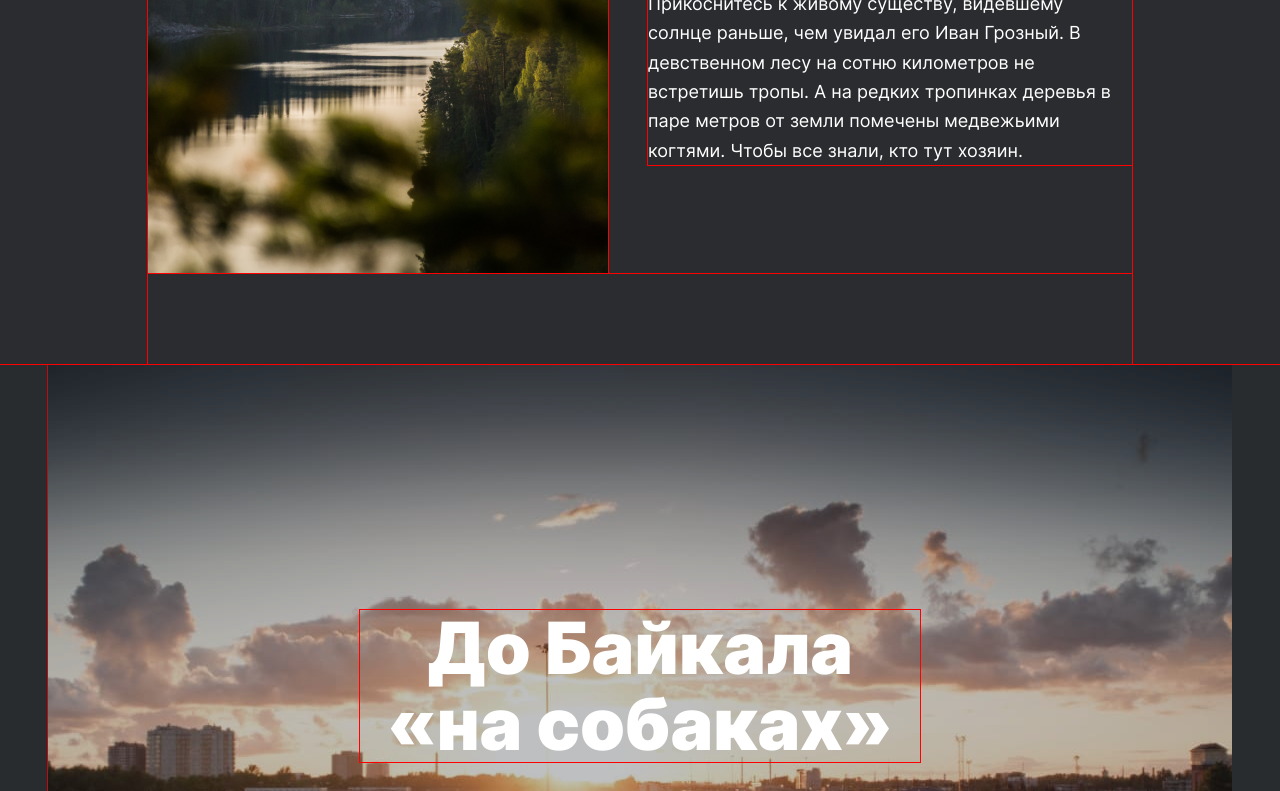
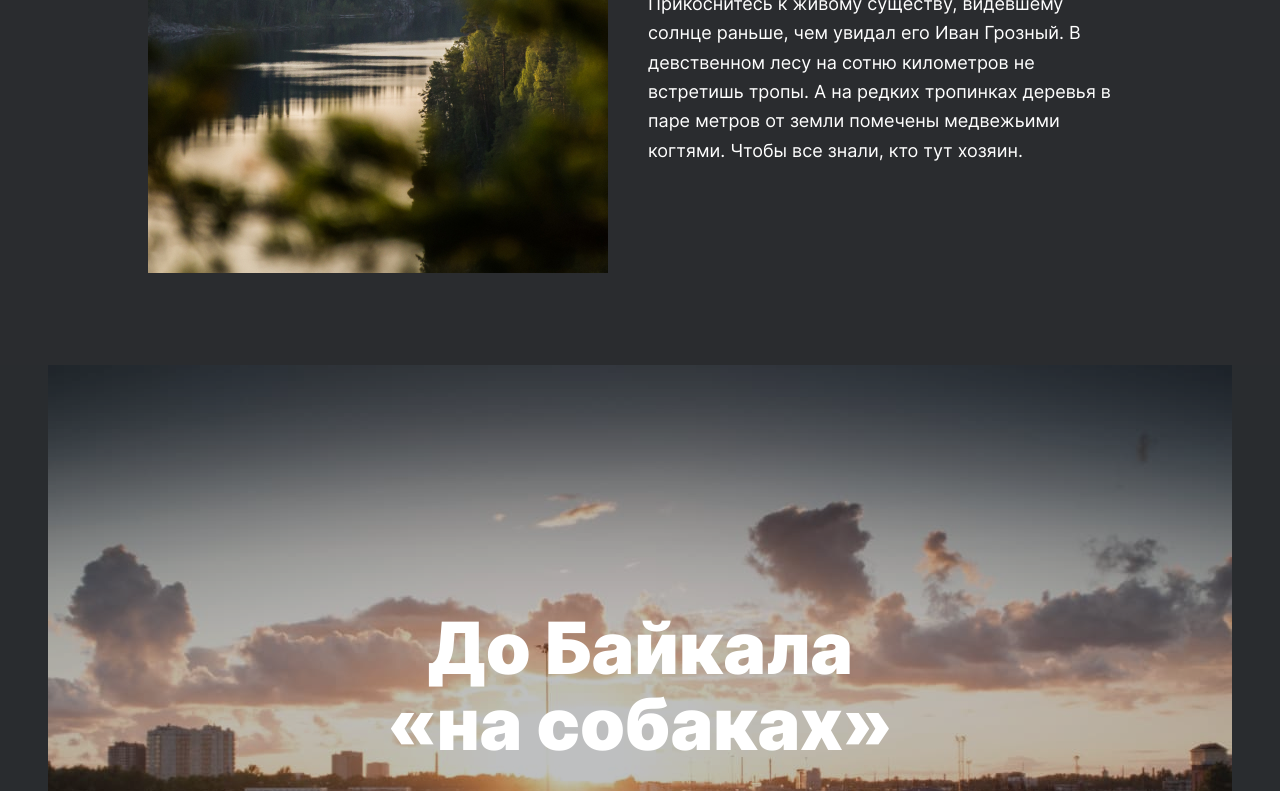
Before and after one commit to EnvyvnE/russian-travel, a plain HTML site: page index.html in a window 1280 px wide. Shown: the part 5627-6418 px from the top of the page. Drawn offline with Linux system fonts and the light colour scheme.

Commit message:
Desktop version 2

```diff
--- a/blocks/cover/cover.css
+++ b/blocks/cover/cover.css
@@ -4,4 +4,5 @@
     display: flex;
     justify-content: center;
     align-items: center;
+    text-decoration: none;
 }
--- a/blocks/page/page.css
+++ b/blocks/page/page.css
@@ -1,6 +1,3 @@
-*{
-    outline: 1px solid red;
-}
 .page{
     max-width: 1280px;
     background-color: #2A2C2F;
--- a/index.html
+++ b/index.html
@@ -123,14 +123,14 @@
               в паре метров от земли помечены медвежьими когтями. Чтобы все знали, кто тут хозяин.</p>
           </article>
         </section>
-        <section class="cover">
-
-
+        <section>
+          <a  class="cover" href="https://stampsy.com/na-elektrichkakh-do-baikala">
           <div class="cover__overlay">
           <h2 class="cover__title">До Байкала «на собаках»</h2>
           <p class="cover__subtitle">По мотивам учебной темы о Транссибе и iframes — путешествие от столицы до Байкала на электричках.</p>
           </div>
           <div class="cover__background"></div>
+          </a>
         </section>
         <footer class="footer">
           <nav >
```
Also changed, not shown: blocks/cover/__title/cover__title.css (line endings or trailing spaces).
